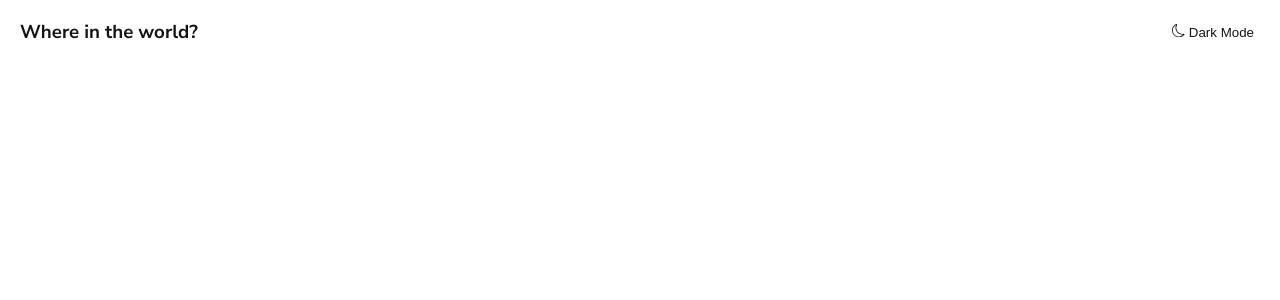
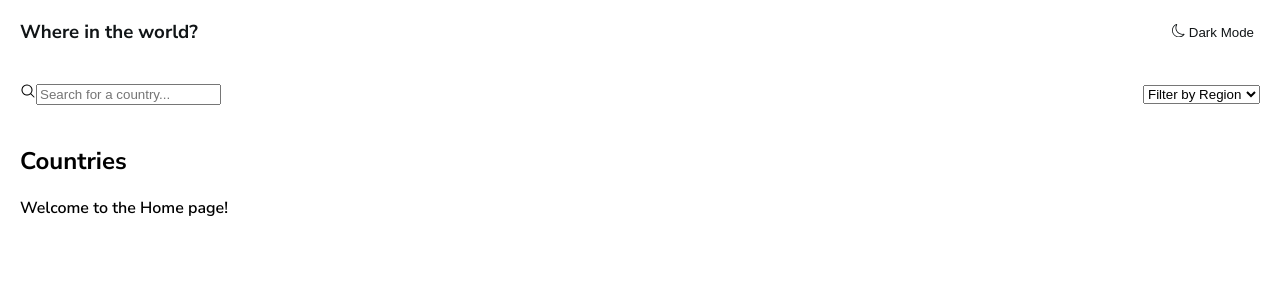
Before and after one commit to ladeoshodi/country-flags, a React (Vite) app: page / in a window 1280 px wide. Shown: the top 300 px of the page. Built offline with nearby package versions, Linux system fonts and the light colour scheme.

Commit message:
Display search and filter field

```diff
--- a/src/App.tsx
+++ b/src/App.tsx
@@ -1,3 +1,4 @@
+import Home from "./components/Home";
 import Navbar from "./components/Navbar";
 
 import "./styles/App.scss";
@@ -6,6 +7,7 @@ function App() {
   return (
     <>
       <Navbar />
+      <Home />
     </>
   );
 }
--- /dev/null
+++ b/src/components/Home.tsx
@@ -0,0 +1,35 @@
+import { PiMagnifyingGlass } from "react-icons/pi";
+
+import { useAppSelector } from "../app/hooks";
+import { selectRegions } from "../slices/countrySlice";
+
+function Home() {
+  const regions = useAppSelector(selectRegions);
+
+  return (
+    <main className="home">
+      <section className="home-nav">
+        <div className="search">
+          <PiMagnifyingGlass />
+          <input type="search" placeholder="Search for a country..." />
+        </div>
+        <div className="filter">
+          <select>
+            <option value="Filter by Region">Filter by Region</option>
+            {regions.map((region) => (
+              <option key={region} value={region}>
+                {region}
+              </option>
+            ))}
+          </select>
+        </div>
+      </section>
+      <section className="countries">
+        <h1>Countries</h1>
+        <p>Welcome to the Home page!</p>
+      </section>
+    </main>
+  );
+}
+
+export default Home;
--- a/src/slices/countrySlice.ts
+++ b/src/slices/countrySlice.ts
@@ -2,7 +2,11 @@ import countries from "../../data.json";
 import { createSlice, PayloadAction } from "@reduxjs/toolkit";
 import { RootState } from "../app/store";
 
-const regions = Array.from(new Set(countries.map((country) => country.region)));
+const regions = Array.from(
+  new Set(countries.map((country) => country.region))
+).sort((a, b) => {
+  return a.localeCompare(b);
+});
 
 const initialState = {
   countries: countries,
--- a/src/styles/App.scss
+++ b/src/styles/App.scss
@@ -4,7 +4,7 @@
     display: flex;
     justify-content: space-between;
     align-items: center;
-    padding: 0 20px;
+    padding: $page-padding-default;
 }
 
 .navbar-light {
@@ -30,3 +30,21 @@
     background-color: $dark-mode-input;
     color: $dark-mode-text;
 }
+
+.home {
+    padding: $page-padding-default
+}
+
+.home-nav {
+    padding: 20px 0;
+    display: flex;
+    justify-content: space-between;
+    align-items: center;
+}
+
+@media screen and (max-width: 500px) {
+    .home-nav {
+        flex-direction: column;
+    }
+
+}
--- a/src/styles/_base.scss
+++ b/src/styles/_base.scss
@@ -18,3 +18,6 @@ $light-mode-background: hsl(0, 0%, 98%);
 $dark-mode-text: hsl(0, 0%, 100%);
 $dark-mode-input: hsl(209, 23%, 22%);
 $dark-mode-background: hsl(207, 26%, 17%);
+
+// page structure
+$page-padding-default: 0 20px;
```
